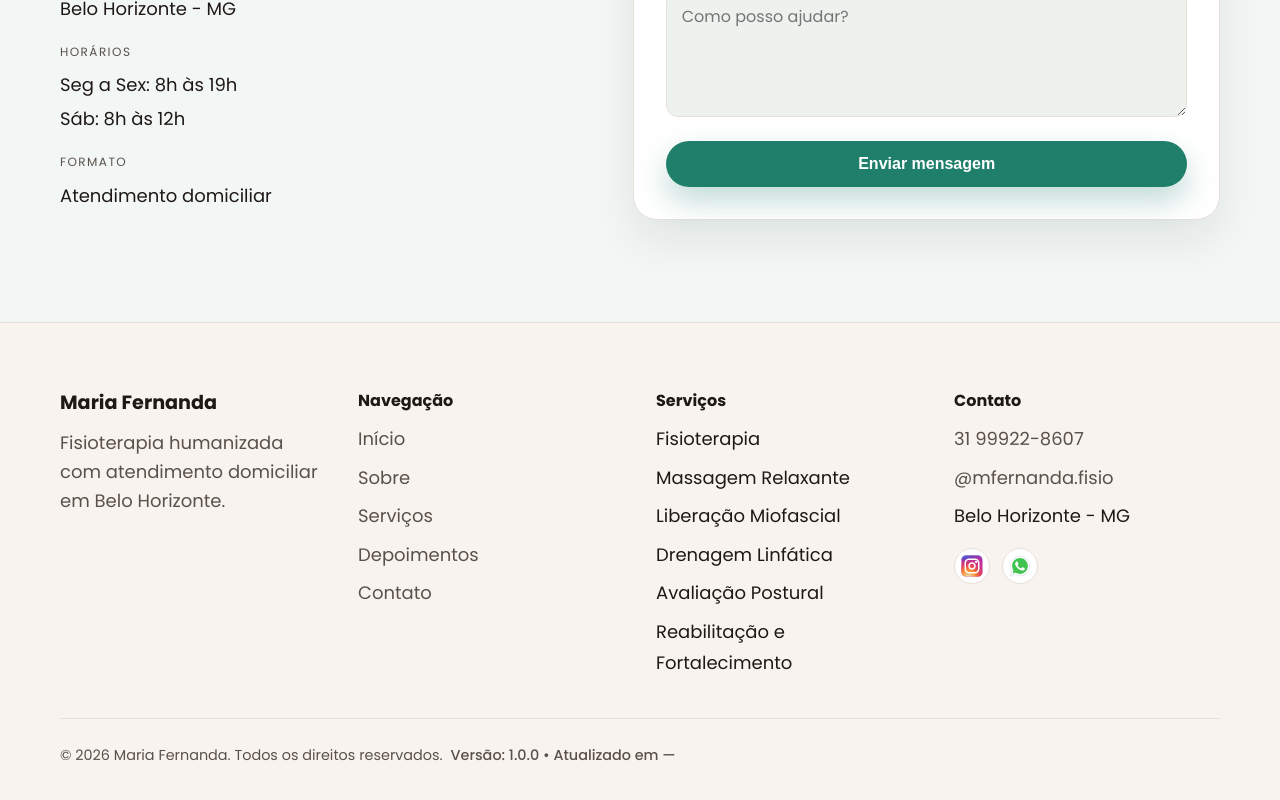
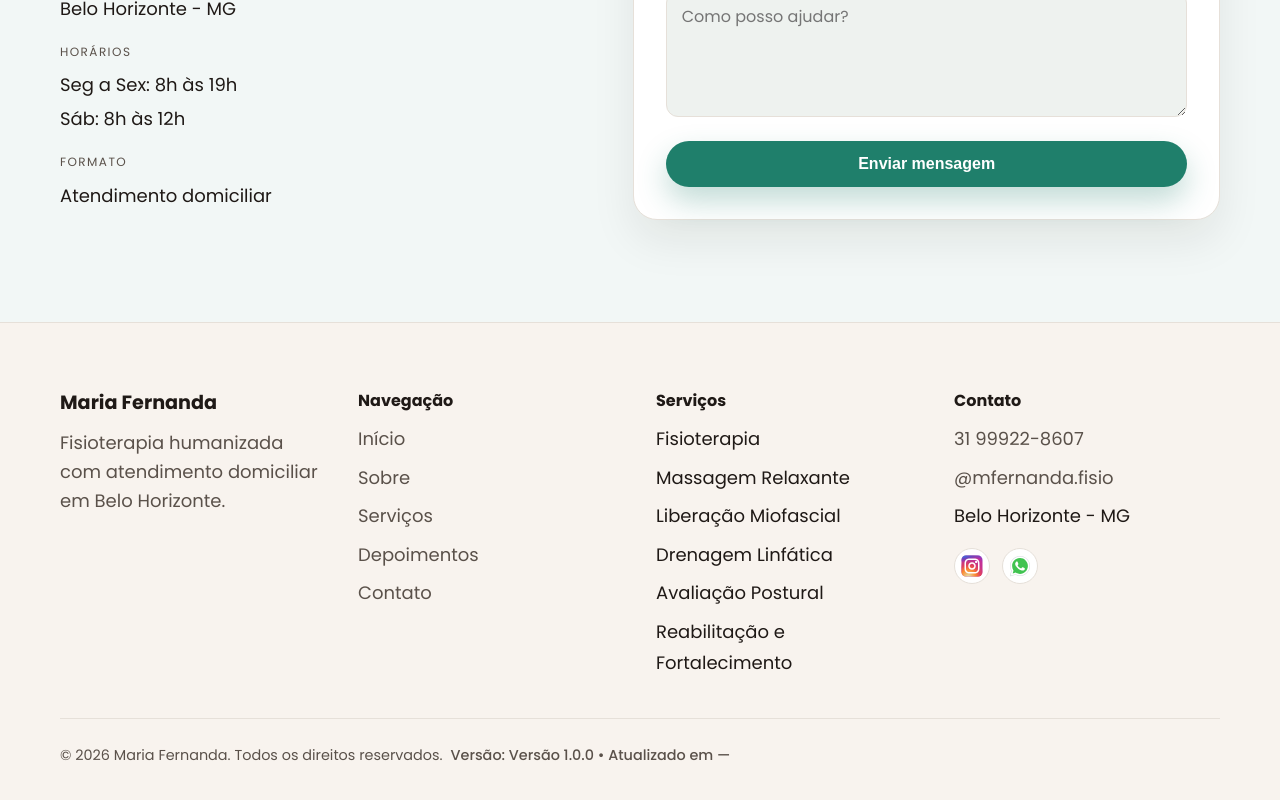
Before and after one commit to nathangabriel27/mfernandafisio, a React (Vite) app: page / in a window 1280 px wide. Shown: the part 4087-4887 px from the top of the page. Built offline with nearby package versions, Linux system fonts and the light colour scheme.

Commit message:
config deploy

```diff
--- a/src/data/site.ts
+++ b/src/data/site.ts
@@ -152,5 +152,5 @@ export const heroImage = heroImageSrc
 const envVersion = import.meta.env.VITE_SITE_VERSION
 const envUpdatedAt = import.meta.env.VITE_SITE_UPDATED_AT
 
-export const siteVersion = envVersion || '1.0.0'
+export const siteVersion = envVersion ? `Versão ${envVersion}` : 'Versão 1.0.0'
 export const siteUpdatedAt = envUpdatedAt || '—'
```
